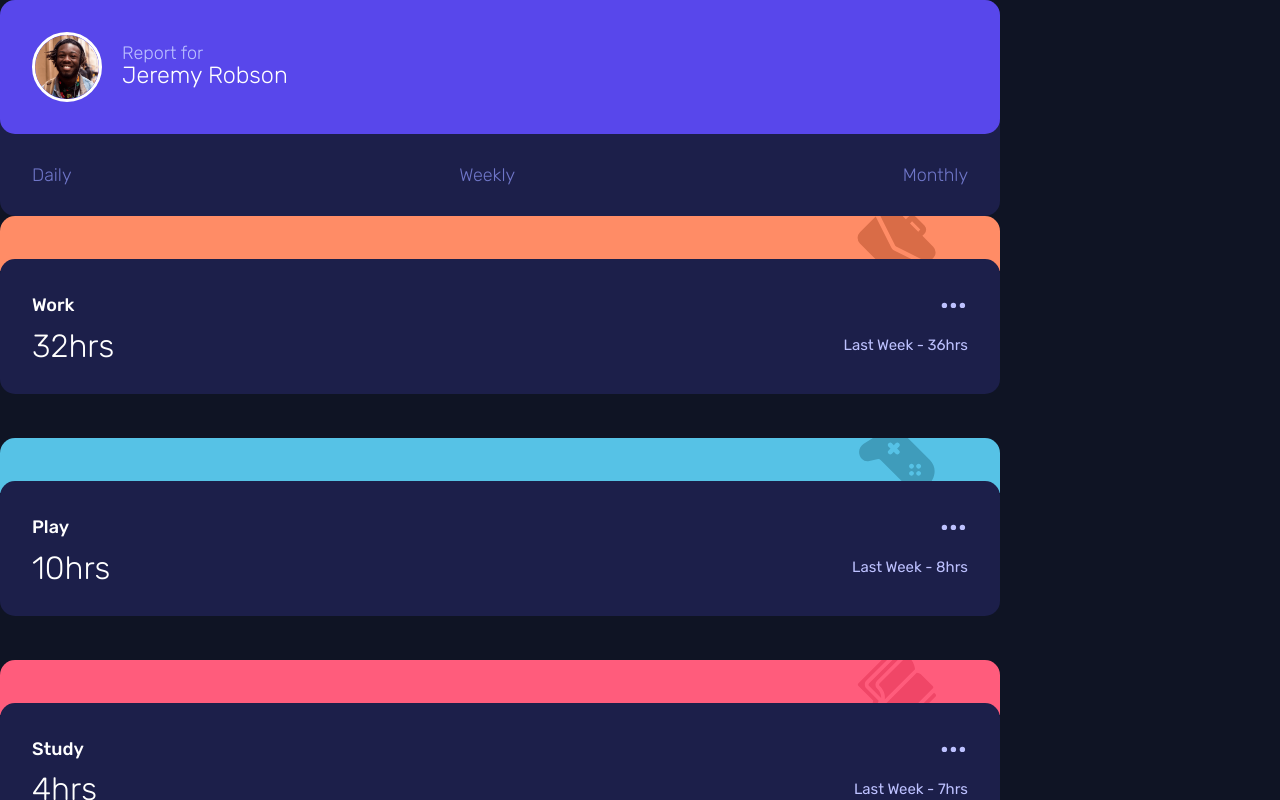
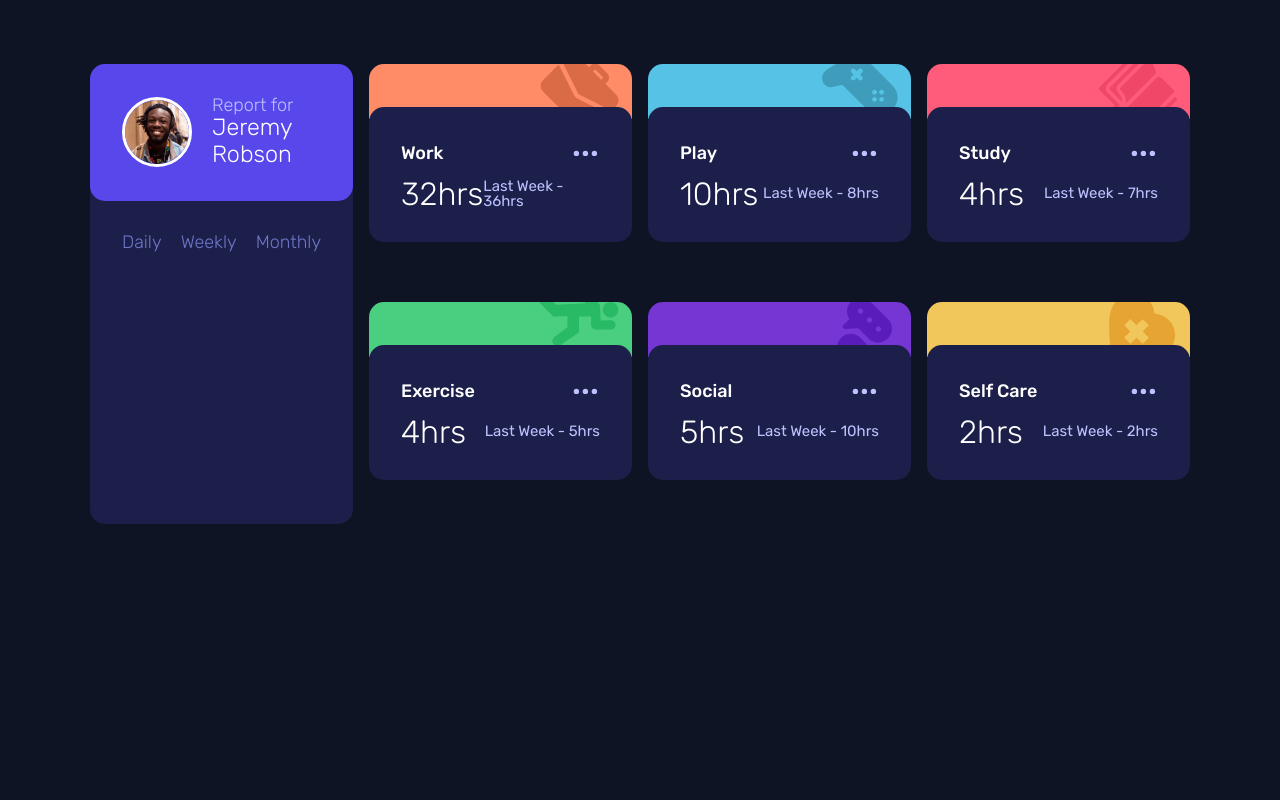
Before and after one commit to msunji/fe-mentor-time-tracking, a React (Create React App) app: page / in a window 1280 px wide. Built offline with nearby package versions, Linux system fonts and the light colour scheme; the HTML template or start-up script is replaced by a standard one.

Commit message:
Set grid layout for screens larger than 649px but smaller than 840px

```diff
--- a/src/components/Container.js
+++ b/src/components/Container.js
@@ -1,8 +1,38 @@
 import styled from 'styled-components';
+import breakpoints from '../style/breakpoints';
 
 const Container = styled.div`
+  padding: 4rem 0;
   width: 90%;
-  max-width: 1000px;
+  max-width: 1100px;
+  margin-left: auto;
+  margin-right: auto;
+  display: grid;
+  gap: 1rem;
+  grid-template-columns: 1fr;
+  grid-template-rows: auto;
+  grid-template-areas: "profile"
+                        "."
+                        "."
+                        "."
+                        "."
+                        "."
+                        ".";
+
+  @media screen and ${breakpoints.l} {
+    grid-template-columns: repeat(3, 1fr);
+    grid-template-rows: repeat(3, 1fr);
+    grid-template-areas: "profile . . "
+                          "profile . . "
+                          "profile . . ";
+  }
+
+  @media screen and ${breakpoints.xl} {
+    grid-template-columns: repeat(4, 1fr);
+    grid-template-rows: repeat(2, 1fr);
+    grid-template-areas: "profile . . ."
+                         "profile . . .";
+  }
 `;
 
 export default Container;
```
